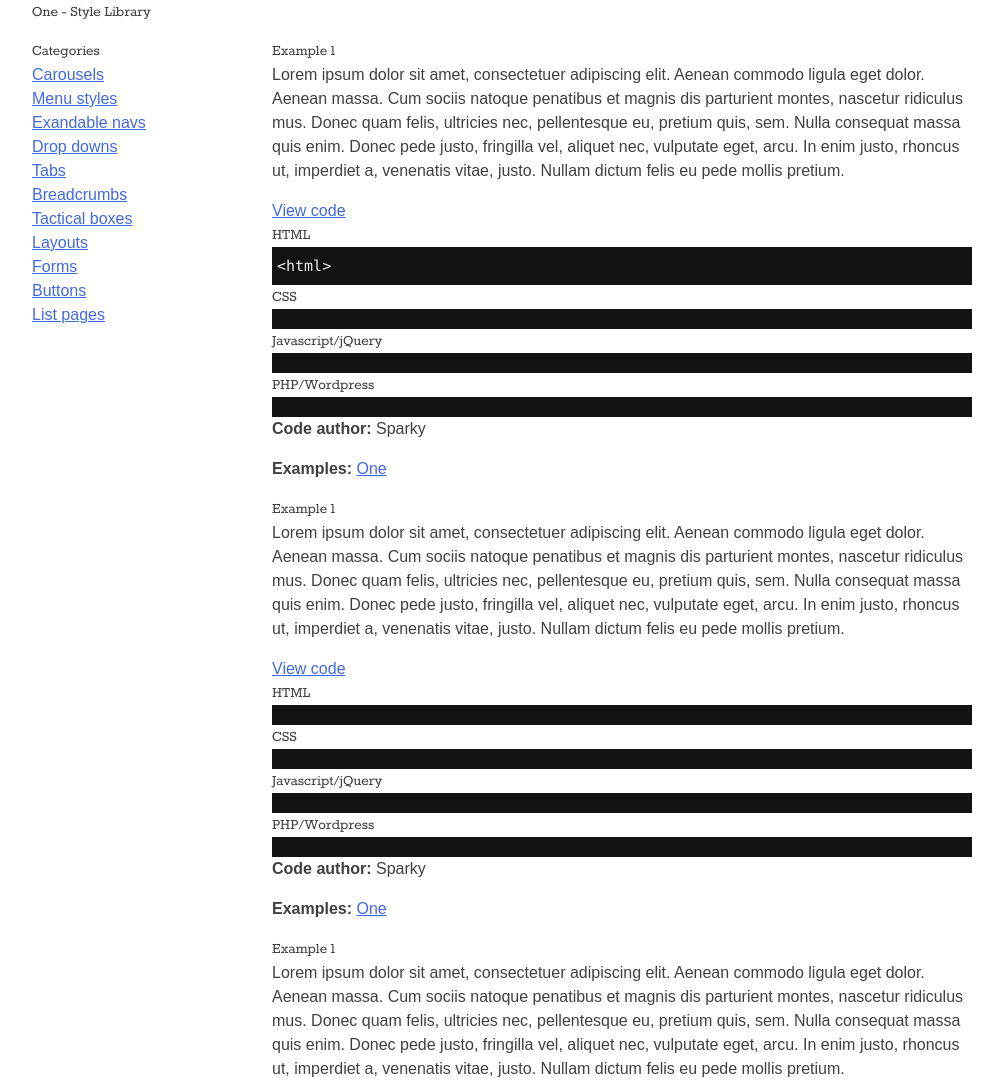
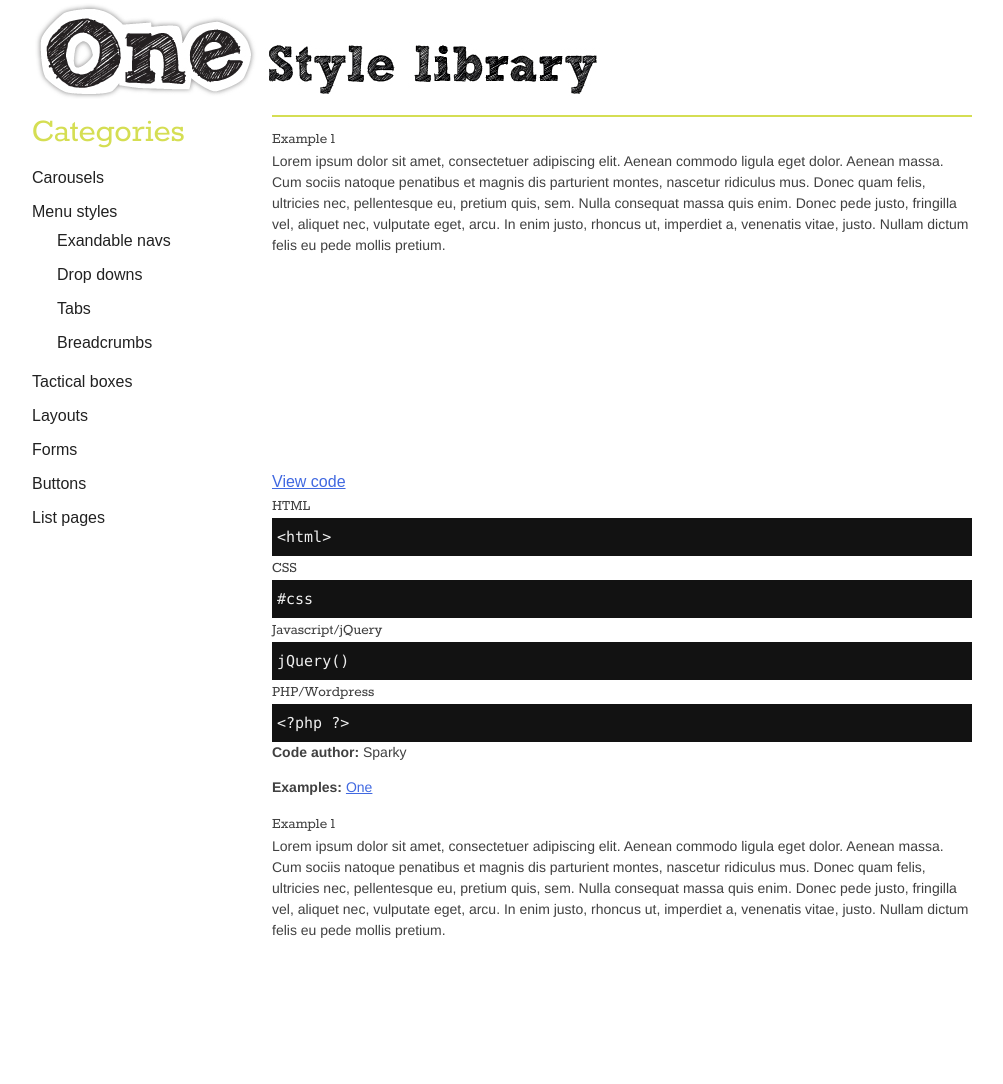
Before and after one commit to onishiweb/One-Ltd-Style-library-templates, a plain HTML site: page index.html in a window 1280 px wide. Shown: the top 1084 px of the page, without its empty margins (138-1141 px from the left). Drawn offline with Linux system fonts and the light colour scheme.

Commit message:
More updates

```diff
--- a/_assets/less/style.less
+++ b/_assets/less/style.less
@@ -4,6 +4,13 @@
 @import "menus.less";
 @import "colourFunctions.less";
 @import "sgs-grid.less";
+
+@oneGreen: rgb(213,222,83);
+
+p {
+	font-family: Helvetica, Arial, sans-serif;
+	font-size: 14px;
+}
 
 h1,h2,h3,h4 {
 	font-family: 'RokkittRegular', Arial, sans-serif;
@@ -18,17 +25,63 @@ header {
 	.column(12);
 
 	margin-bottom: 15px;
+
+	h1 {
+		width: 571px;
+		height: 100px;
+		background: url(../images/logo.jpg) top left no-repeat;
+		text-indent: -9999px;
+	}
 }
 
 nav {
 	.column(3);
+
+	h2 {
+		color: @oneGreen;
+		font-size: 36px;
+		line-height: 1em;
+		margin-bottom: 10px;
+	}
+
+	ul {
+		list-style: none;
+		margin: 0;
+		padding: 0;
+
+		li {
+			margin: 0;
+			padding: 5px 0;
+
+			a {
+				text-decoration: none;
+				color: #212121;
+
+				&:hover {
+					color: @oneGreen;
+				}
+
+			}
+
+			ul {
+				margin-left: 25px;
+			}
+		}
+	}
 }
 
 #main {
 	.column(9);
+	border-top: 2px solid @oneGreen;
+	padding-top: 10px;
 
 
 	article {
+
+		.example {
+			width: 100%;
+			height: 200px;
+		}
 
 		aside {
 
--- a/index.html
+++ b/index.html
@@ -55,17 +55,17 @@
 
 						<h2>CSS</h2>
 						<code class="css">
-
+							#css
 						</code>
 
 						<h2>Javascript/jQuery</h2>
 						<code class="javascript">
-
+							jQuery()
 						</code>
 
 						<h2>PHP/Wordpress</h2>
 						<code class="php">
-
+							&lt;?php ?&gt;
 						</code>
 					</div>
 				</aside>
```
Also changed, not shown: _assets/css/style.css.
